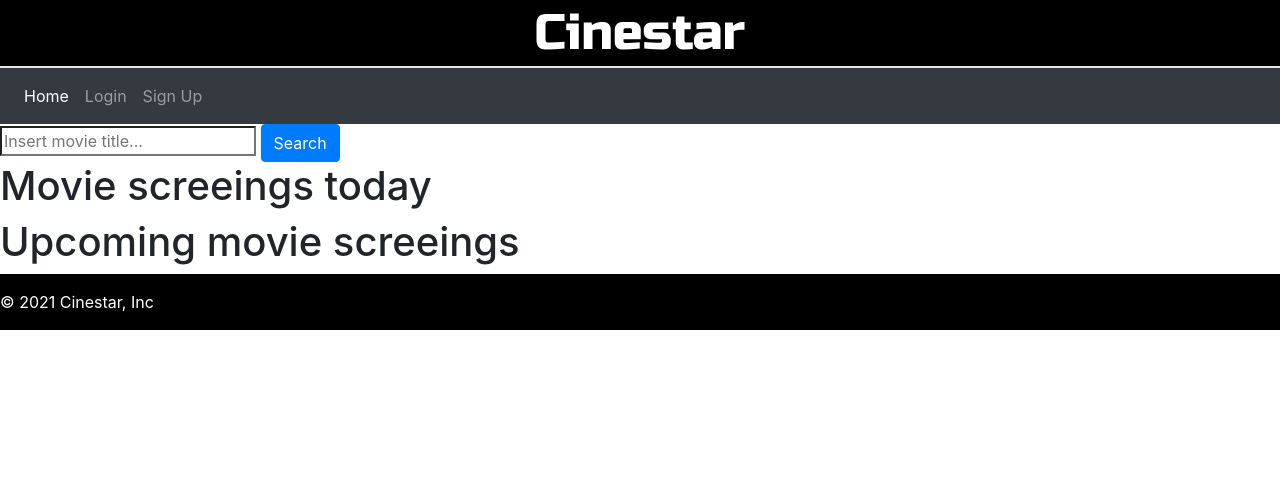
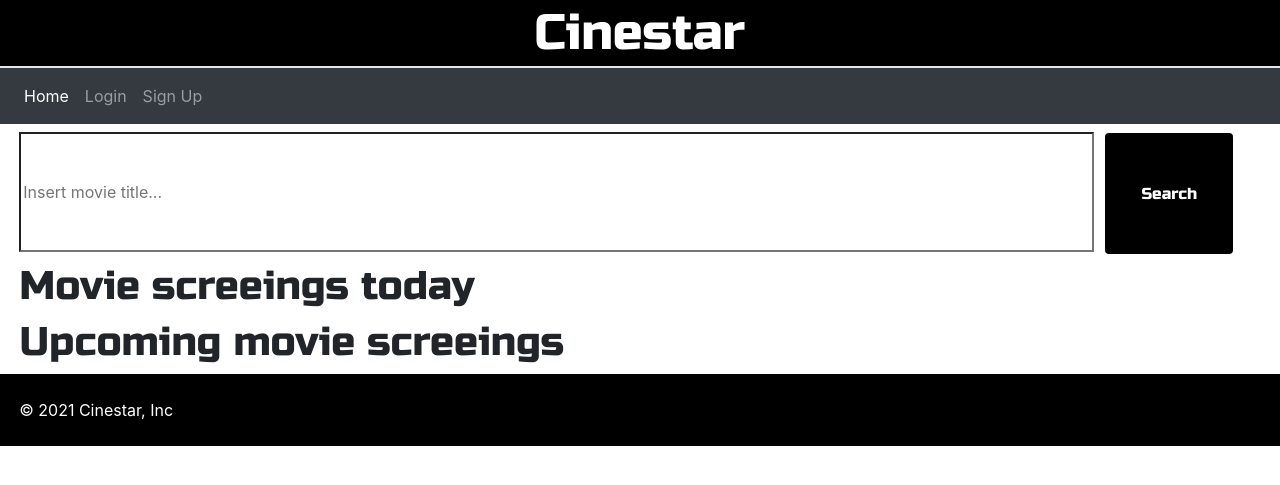
Before and after one commit to SiboraBaboci/cinema-theater, a Flask app: page /main in a window 1280 px wide. Shown: the top 485 px of the page. Run offline with Flask 2, Linux system fonts and the light colour scheme; data that the repository does not hold is empty; some libraries are stand-ins or nearby versions.

Commit message:
adapted style of main

```diff
--- a/website/static/stylesheets/style.css
+++ b/website/static/stylesheets/style.css
@@ -1,4 +1,4 @@
-/* base */
+/********** base **********/
 .base_header_container{
     text-align: center;
     padding: 3px;
@@ -32,9 +32,42 @@
     }
 
 /* footer */
-.main_terms{
-    padding: 8px 18px 8px 18px;
+.base_terms{
+    padding: 8px 1.5vw 8px 1.5vw;
 }
+
+/********** main **********/
+#main_search_container{
+    padding: 8px 1.5vw 8px 1.5vw;
+}
+
+#main_search_form{
+    width: 84vw;
+    height: 15vh;
+    margin-right: 0.5vw;
+}
+
+#main_search_button{
+    width:10vw;
+    height: 15.1vh;
+    background-color: black;
+    color: white;
+    font-family: 'Russo One', sans-serif;
+    margin: 0 0 0 0;
+    padding: 0 0 0 0;
+    border: none;
+}
+
+.main_heading{
+    padding: 0 1.5vw 0 1.5vw;
+    font-family: 'Russo One', sans-serif;
+}
+
+#main_movie_slideshow{
+    padding: 0 1.5vw 0 1.5vw;
+    width: auto;
+}
+
 
 
 
```
